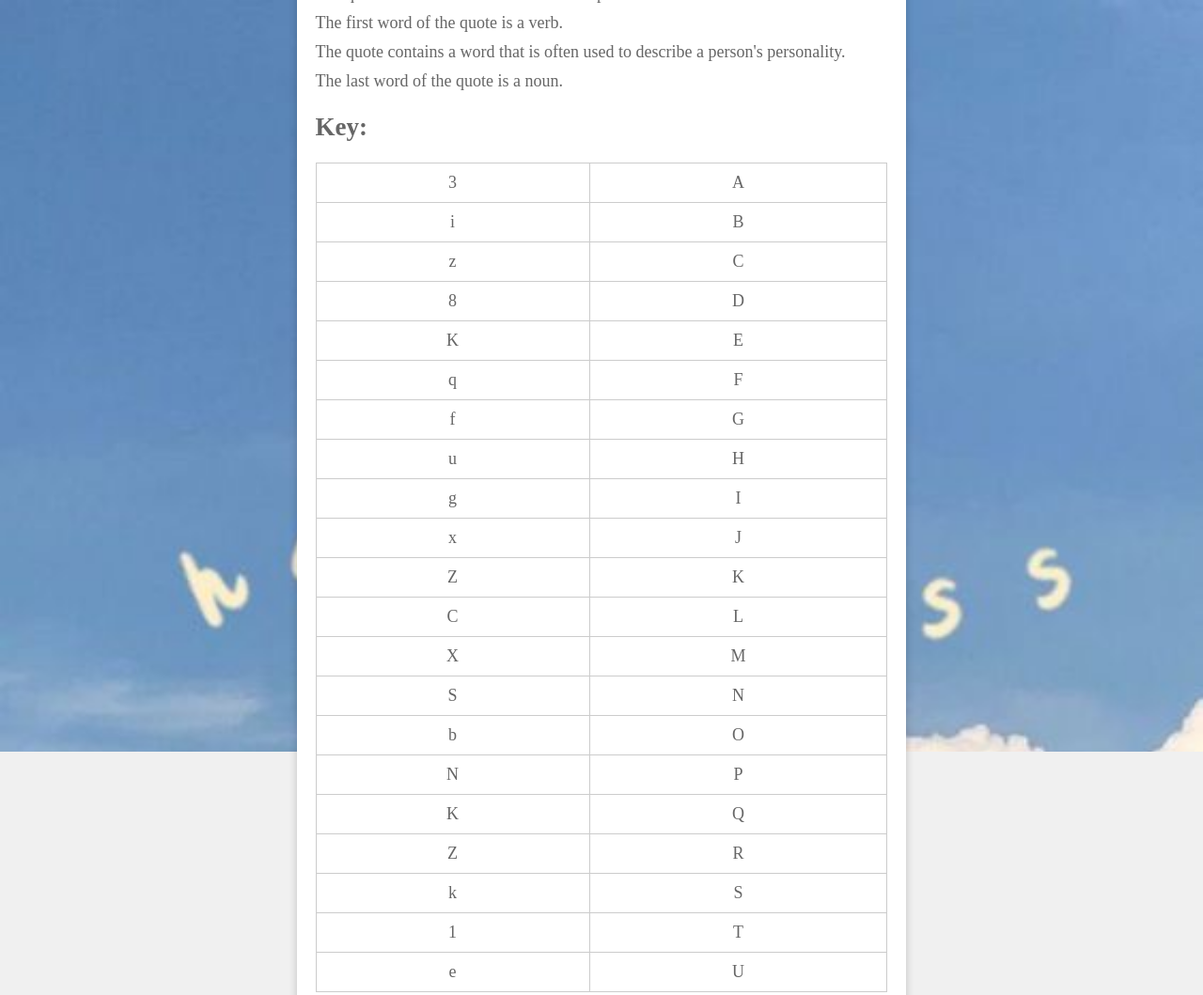
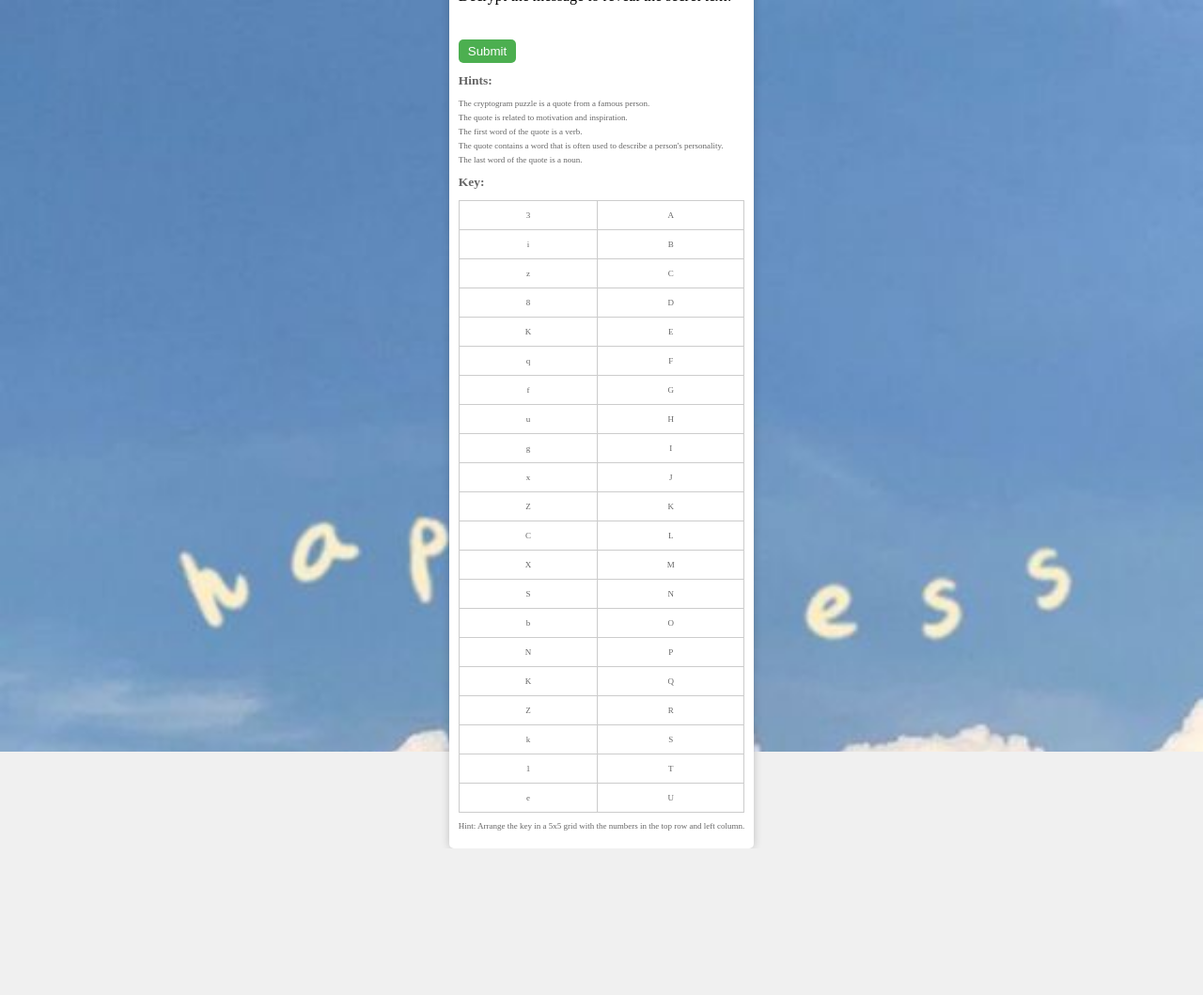
Before and after one commit to Amorphousedge/WEBSITE, a plain HTML site: page index.html in a window 1280 px wide. Shown: the top 1059 px of the page at 94% size. After the commit the page ends 903 px from the top, so only its background shows below. Drawn offline with Linux system fonts and the light colour scheme.

Commit message:
Update style.css

```diff
--- a/style.css
+++ b/style.css
@@ -16,38 +16,38 @@ body {
 
 #cryptogram-puzzle {
     background-color: #fff;
-    padding: 20px;
-    border-radius: 10px;
+    padding: 10px;
+    border-radius: 5px;
     box-shadow: 0 0 10px rgba(0, 0, 0, 0.2);
 }
 
 #cryptogram-input {
     width: 100%;
-    padding: 10px;
-    font-size: 18px;
+    padding: 5px;
+    font-size: 9px;
     border: none;
-    border-radius: 10px;
+    border-radius: 5px;
 }
 
 #submit-button {
     background-color: #4CAF50;
     color: #fff;
-    padding: 10px 20px;
+    padding: 5px 10px;
     border: none;
-    border-radius: 10px;
+    border-radius: 5px;
     cursor: pointer;
 }
 
 #result {
-    font-size: 24px;
+    font-size: 12px;
     font-weight: bold;
     color: #333;
-    margin-top: 20px;
+    margin-top: 10px;
 }
 
 #hints {
-    margin-top: 20px;
-    font-size: 18px;
+    margin-top: 10px;
+    font-size: 9px;
     color: #666;
 }
 
@@ -58,11 +58,11 @@ body {
 }
 
 #hints li {
-    margin-bottom: 10px;
+    margin-bottom: 5px;
 }
 
 #key-table {
-    margin-top: 20px;
+    margin-top: 10px;
     border-collapse: collapse;
     width: 100%;
 }
```
